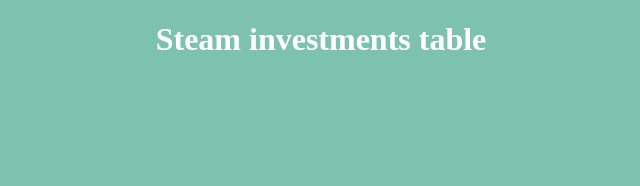
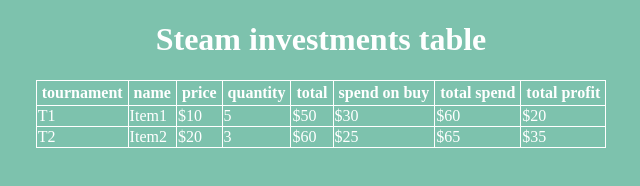
Before and after one commit to MadBowJam/steamIvsestmentsTable, a plain HTML site: page index.html in a window 1280 px wide. Shown: the whole page, without its empty margins (319-959 px from the left). Drawn offline with Linux system fonts and the light colour scheme; no server answers; a web font is replaced by a local one.

Commit message:
0.07 alpha | added  some code

```diff
--- a/assets/json/itemName.json
+++ b/assets/js/app/itemArray.js
@@ -1,4 +1,4 @@
-[
+const itemArray = [
   "Case", "Prisma",7,0,
   "Case","Fracture",5,0,
   "Case","Prisma 2",3,0,
--- a/assets/js/index.js
+++ b/assets/js/index.js
@@ -1 +1,45 @@
 elements.map(({tag, ...props}) => document.body.appendChild(Object.assign(document.createElement(tag), props))); // Створення елементів вебсторінки в масиві elements та додавання їх до сторінки
+
+console.log(itemArray)
+
+
+// Отримання посилання на таблицю
+const table = document.getElementById('table');
+
+// Створення заголовка таблиці
+const headerRow = table.insertRow();
+['tournament', 'name', 'price', 'quantity', 'total', 'spend on buy', 'total spend', 'total profit'].forEach(colName => {
+  const th = document.createElement('th');
+  th.textContent = colName;
+  headerRow.appendChild(th);
+});
+
+// Функція для заповнення таблиці даними з JSON
+function populateTable(data) {
+  data.forEach((item, index) => {
+    const row = table.insertRow();
+    Object.values(item).forEach(value => {
+      const cell = row.insertCell();
+      cell.textContent = value;
+      cell.id = `${Object.keys(item)[0]}${index}`; // Генеруємо унікальний айді для клітинки
+    });
+  });
+}
+
+// Приклад JSON даних
+const jsonData = [
+  {tournament: 'T1', name: 'Item1', price: '$10', quantity: 5, total: '$50', spendOnBuy: '$30', totalSpend: '$60', totalProfit: '$20'},
+  {tournament: 'T2', name: 'Item2', price: '$20', quantity: 3, total: '$60', spendOnBuy: '$25', totalSpend: '$65', totalProfit: '$35'},
+  // Додаткові дані можна додати за потреби
+];
+//
+// // Заповнюємо таблицю даними з JSON
+// populateTable(jsonData);
+
+fetch('assets/json/26.02.2024__21_17.json')
+  .then(response => response.json())
+  .then(data => populateTable(data))
+  .catch(error => console.error('Error fetching JSON:', error));
+
+// const jsonData = require('../assets/json/26.02.2024__21_17.json');
+populateTable(jsonData);
--- a/index.html
+++ b/index.html
@@ -8,6 +8,7 @@
   <title>Steam Investments</title>
 </head>
 <body>
+  <script src="assets/js/app/itemArray.js"></script>
   <script src="assets/js/app/createDOM.js"></script>
   <script src="assets/js/index.js"></script>
 </body>
```
